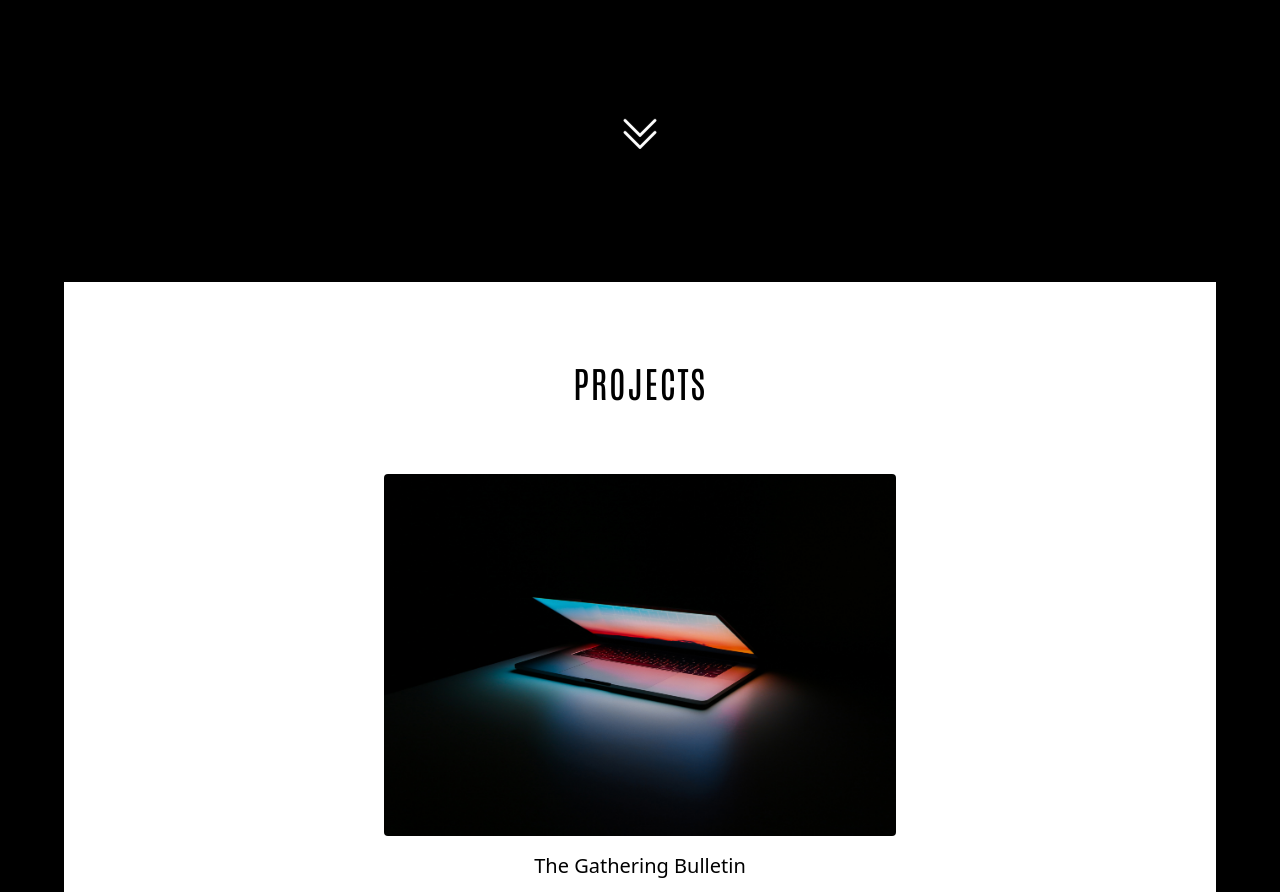
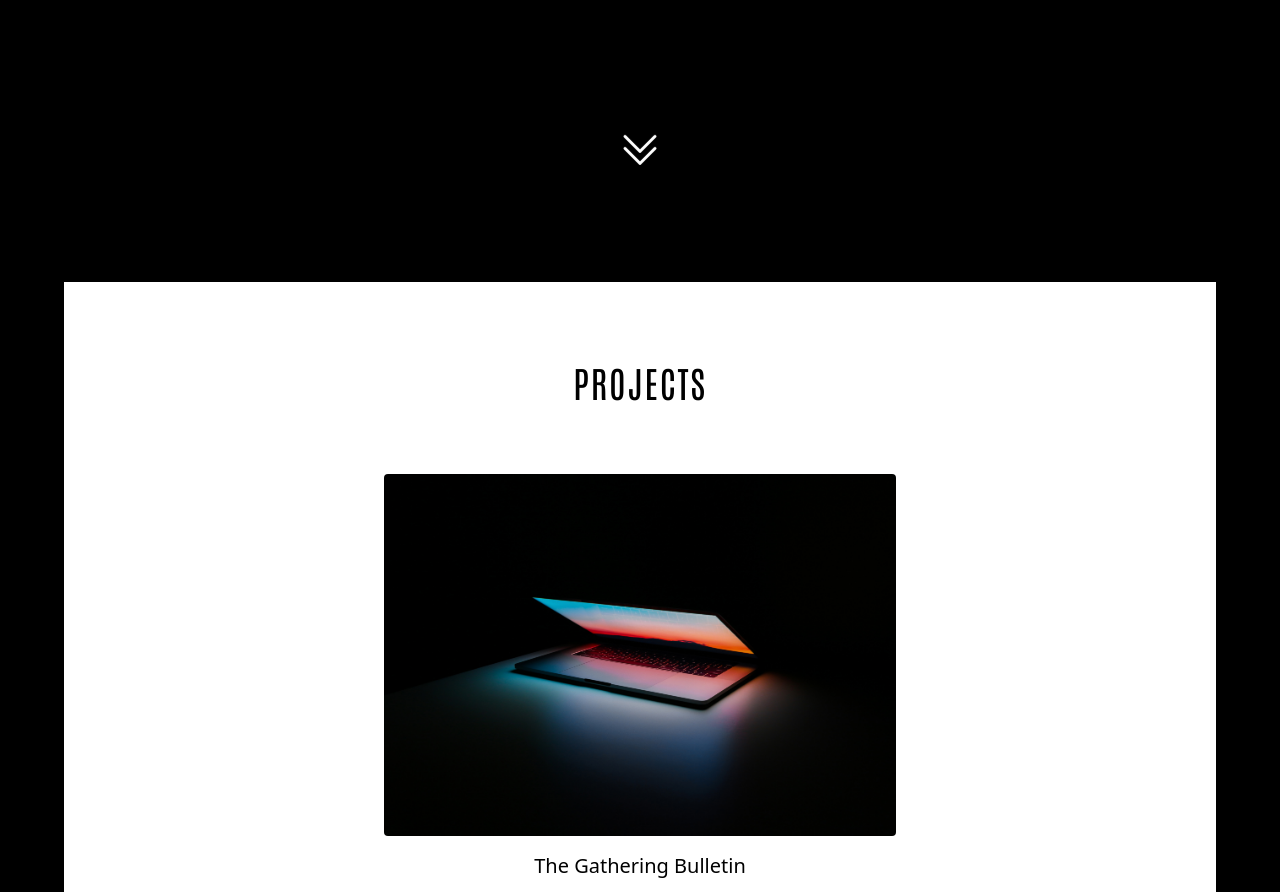
Before and after one commit to mdubelbeis/portfolio-v2, a React (Vite) app: page / in a window 1280 px wide. Shown: the part 2170-3062 px from the top of the page. Built offline with nearby package versions, Linux system fonts and the light colour scheme.

Commit message:
corrected positioning on ArrowDown

```diff
--- a/src/components/Skills.tsx
+++ b/src/components/Skills.tsx
@@ -22,7 +22,7 @@ const Skills: React.FC = () => {
         })}
         {/* <!-- !! ADD SRCSET --> */}
       </div>
-      <ArrowDown top="top-28" elementTarget="#projects" />
+      <ArrowDown top="top-32" elementTarget="#projects" />
     </section>
   );
 };
```
